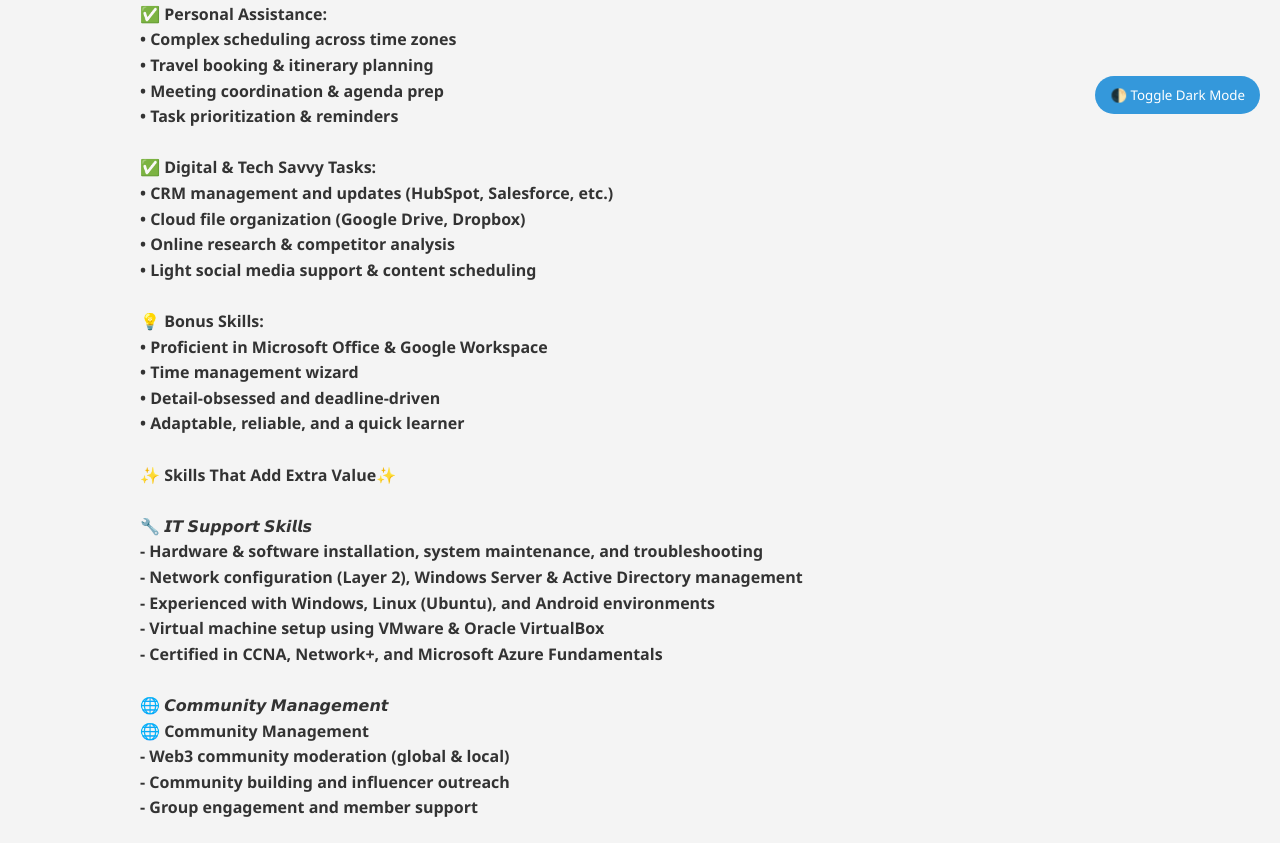
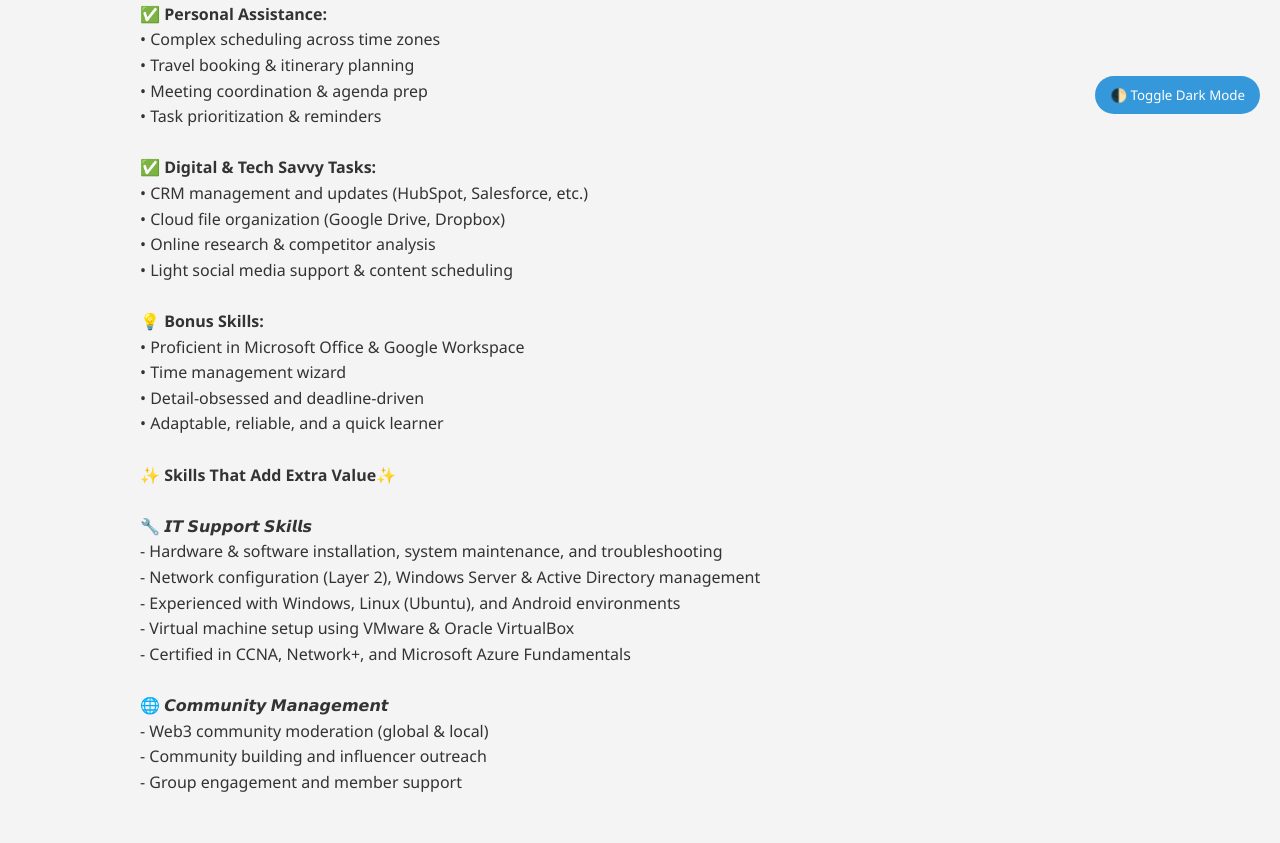
Before and after one commit to ChrisM2000-hub/chrismendez, a plain HTML site: page index.html in a window 1280 px wide. Shown: the part 666-1509 px from the top of the page. Drawn offline with Linux system fonts and the light colour scheme.

Commit message:
Update index.html

```diff
--- a/index.html
+++ b/index.html
@@ -12,6 +12,9 @@
       --secondary: #34495e;
       --accent: #3498db;
       --card: #ffffff;
+    }
+    p {
+  font-weight: normal;
     }
 
     [data-theme="dark"] {
@@ -288,7 +291,6 @@ Whether you're a busy entrepreneur or a growing team, I’m here to help you sta
      <strong>🌐 𝘾𝙤𝙢𝙢𝙪𝙣𝙞𝙩𝙮 𝙈𝙖𝙣𝙖𝙜𝙚𝙢𝙚𝙣𝙩</strong><br></p>
 
 <p>
-    🌐 Community Management<br>
     - Web3 community moderation (global & local)<br>
     - Community building and influencer outreach<br>
     - Group engagement and member support
```
